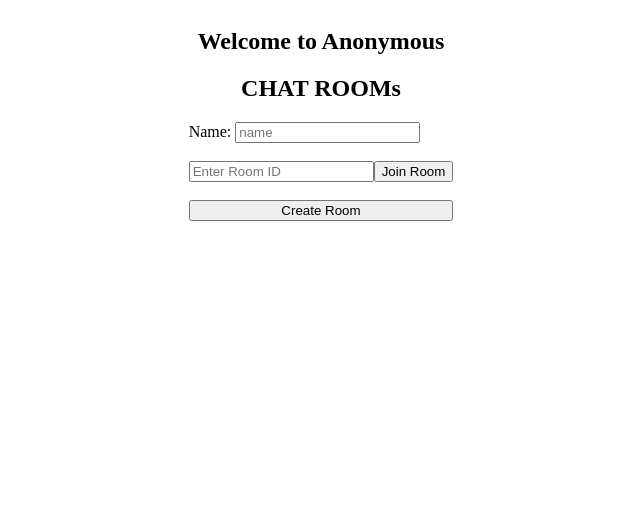
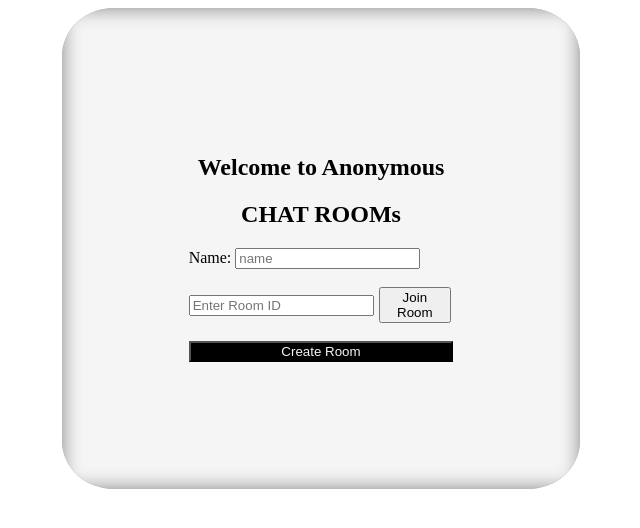
Before and after one commit to SIDVJSINGH/Room-Flask, a Flask app: page / in a window 1280 px wide. Shown: the top 528 px of the page, without its empty margins (319-959 px from the left). Run offline with Flask 3, Linux system fonts and the light colour scheme; some libraries are stand-ins or nearby versions.

Commit message:
updated homescreen of the application

```diff
--- a/chatroom-application/static/css/styles.css
+++ b/chatroom-application/static/css/styles.css
@@ -1,3 +1,26 @@
+.homescreen {
+    position: relative;
+    display: flex;
+    justify-content: center;
+    align-items: center;
+    height: 100%;
+    padding: 10%;
+    overflow: hidden;
+    background-color: gray;
+    z-index: 1;
+    border-radius: 10%;
+}
+
+.homescreen::before {
+    content: "";
+    position: absolute;
+    width: 100%;
+    height: 100%;
+    background-color: whitesmoke;
+    z-index: -1;
+    filter: blur(10px);
+}
+
 .content {
     display: flex;
     align-items: center;
@@ -17,10 +40,17 @@
     flex-direction: row;
     width: 100%;
     align-items: center;
+    justify-content: center;
+    width: 100%;
+    gap: 1%;
 }
 
 .create-btn {
     width: 100%;
+    background-color: black;
+    text-shadow: 10%;
+    text-decoration: dotted;
+    color: whitesmoke;
 }
 
 .message-box {
--- a/chatroom-application/templates/home.html
+++ b/chatroom-application/templates/home.html
@@ -1,5 +1,6 @@
 {% extends "layout.html" %} {% block content %}
 
+<div class="homescreen">
   <form method="POST" class="home">
     <h2>Welcome to Anonymous</h2>
     <h2>CHAT ROOMs</h2>
@@ -30,3 +31,4 @@
     {% endif %}
   </form>
   {% endblock %}
+</div>
--- a/chatroom-manifest/chat-deployment.yml
+++ b/chatroom-manifest/chat-deployment.yml
@@ -17,6 +17,6 @@ spec:
     spec:
       containers:
         - name: chatroom
-          image: sidvjsingh/chatroom:1.0
+          image: sidvjsingh/chatroom:1.1
           ports:
             - containerPort: 5000
```
Also changed, not shown: .github/workflows/destroy.yml (added), .github/workflows/main.yml. Lines whose indentation alone changed are shown as unchanged.
